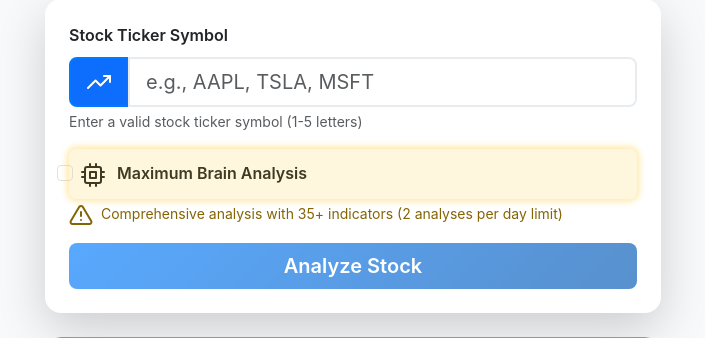
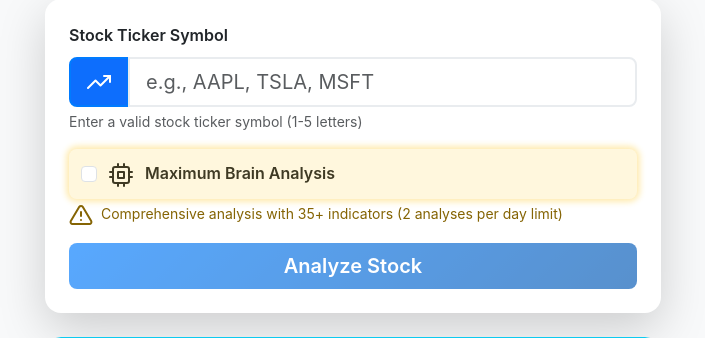
Before and after one commit to Them1stocles/saneape, a Flask app: page / in a window 1280 px wide. Shown: the part 333-671 px from the top of the page, without its empty margins (287-992 px from the left). Run offline with Flask 3, Linux system fonts and the light colour scheme; data that the repository does not hold is empty.

Commit message:
Improve the appearance of the "Maximum Brain Analysis" options
Adjusts CSS to correctly position the checkbox within the glow effect of the .maximum-brain-option class.

Replit-Commit-Author: Agent
Replit-Commit-Session-Id: ffc0804d-842a-4a08-8906-fcb3a0ae2470
Replit-Commit-Screenshot-Url: https://storage.googleapis.com/screenshot-production-us-central1/de643cdc-fb46-45ed-a04a-08294e90d38e/ffc0804d-842a-4a08-8906-fcb3a0ae2470/cv1vQ8F

```diff
--- a/static/css/style.css
+++ b/static/css/style.css
@@ -69,7 +69,7 @@ body {
 /* Glowing yellow pulse animation for Maximum Brain Analysis */
 .maximum-brain-option {
     position: relative;
-    padding: 12px;
+    padding: 12px 12px 12px 40px; /* Increased left padding for checkbox */
     border-radius: 8px;
     transition: all 0.3s ease;
 }
@@ -85,6 +85,20 @@ body {
     border-radius: 8px;
     animation: yellowPulse 3s ease-in-out infinite;
     pointer-events: none;
+}
+
+/* Ensure checkbox is positioned within the glow area */
+.maximum-brain-option .form-check-input {
+    position: absolute;
+    left: 12px;
+    top: 50%;
+    transform: translateY(-50%);
+    margin: 0;
+}
+
+.maximum-brain-option .form-check-label {
+    padding-left: 0;
+    margin-left: 0;
 }
 
 @keyframes yellowPulse {
```
Also changed, not shown: attached_assets/Screenshot 2025-07-27 at 2.17.33 PM_1753643896897.png (added).
